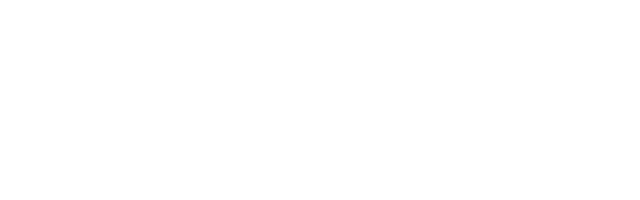
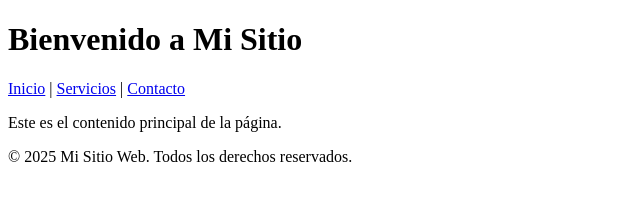
Before and after one commit to daianamuro/GitFlow, a plain HTML site: page index.html in a window 1280 px wide. Shown: the whole page, without its empty margins (0-640 px from the left). Drawn offline with Linux system fonts and the light colour scheme.

Commit message:
Header y Footer del Index

```diff
--- a/index.html
+++ b/index.html
@@ -6,6 +6,21 @@
     <title>Document</title>
 </head>
 <body>
+  <header>
+    <h1>Bienvenido a Mi Sitio</h1>
+    <nav>
+      <a href="#inicio">Inicio</a> |
+      <a href="#servicios">Servicios</a> |
+      <a href="#contacto">Contacto</a>
+    </nav>
+  </header>
 
+  <main>
+    <p>Este es el contenido principal de la página.</p>
+  </main>
+
+  <footer>
+    <p>&copy; 2025 Mi Sitio Web. Todos los derechos reservados.</p>
+  </footer>
 </body>
 </html>
```
